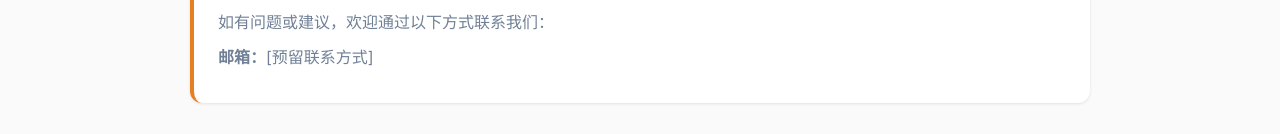
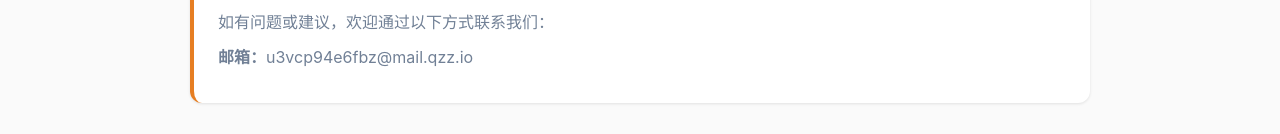
Before and after one commit to runv123/Rewind-Lab, a plain HTML site: page terms.html in a window 1280 px wide. Shown: the part 1844-1978 px from the top of the page. Drawn offline with Linux system fonts and the light colour scheme.

Commit message:
Update terms.html

```diff
--- a/terms.html
+++ b/terms.html
@@ -96,7 +96,7 @@
 <div class="info-card">
 <h2>7. 联系方式</h2>
 <p>如有问题或建议，欢迎通过以下方式联系我们：</p>
-<p><strong>邮箱：</strong>[预留联系方式]</p>
+<p><strong>邮箱：</strong>u3vcp94e6fbz@mail.qzz.io</p>
 </div>
 
 </div>
```
